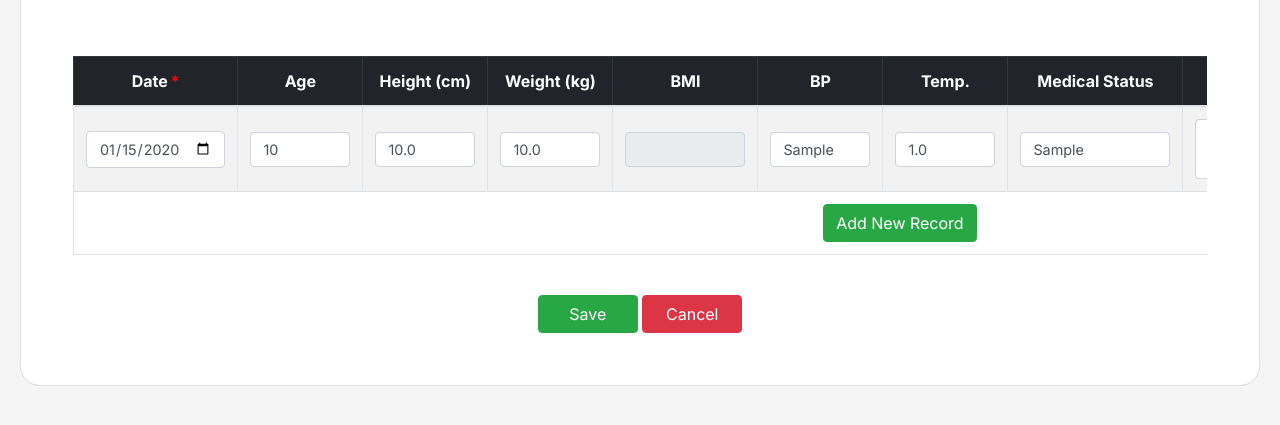
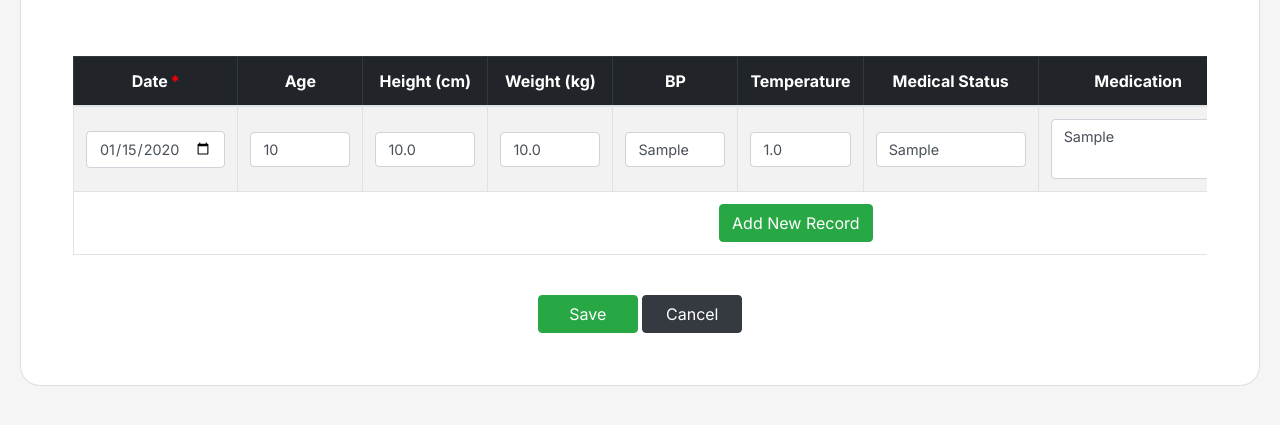
Before and after one commit to ayenla/MSYS42, a Django app: page /family-medical-records/1/edit/1/ in a window 1280 px wide. Shown: the part 350-775 px from the top of the page. Run offline with Django 5.2, Linux system fonts and the light colour scheme; tables that the repository leaves empty hold one stand-in row (values such as "Sample post"); parts of the project's set-up code (start-up, migrations or seed data) failed here and were passed over; some libraries are stand-ins or nearby versions.

Commit message:
fixed FMR bugs

```diff
--- a/BADproject/msys42app/templates/msys42app/edit_family_medical.html
+++ b/BADproject/msys42app/templates/msys42app/edit_family_medical.html
@@ -93,9 +93,10 @@
 
                             </div>
                             <div class="modal-footer d-flex justify-content-between">
+
                                 <div>
                                     <a href="{% url 'delete_family_member' pk=child.pk id=member.pk %}"
-                                       class="btn btn-dark"
+                                       class="btn btn-danger"
                                        onclick="return confirm('Are you sure you want to delete this family member?');">
                                        Delete Member
                                     </a>
@@ -103,7 +104,7 @@
 
                                 <div>
                                     <button type="submit" class="btn btn-success">Save</button>
-                                    <button type="button" class="btn btn-danger" data-dismiss="modal">Close</button>
+                                    <button type="button" class="btn btn-dark" data-dismiss="modal">Close</button>
                                 </div>
                             </div>
 
@@ -126,9 +127,8 @@
                                     <th style="min-width: 100px;">Age</th>
                                     <th style="min-width: 100px;">Height (cm)</th>
                                     <th style="min-width: 100px;">Weight (kg)</th>
-                                    <th style="min-width: 120px;">BMI</th>
                                     <th style="min-width: 100px;">BP</th>
-                                    <th style="min-width: 100px;">Temp.</th>
+                                    <th style="min-width: 100px;">Temperature</th>
                                     <th style="min-width: 150px;">Medical Status</th>
                                     <th style="min-width: 200px;">Medication</th>
                                     <th style="min-width: 200px;">Remarks</th>
@@ -139,19 +139,21 @@
                             <tbody style="background-color: white; font-size: smaller;">
                                 {% for record in records %}
                                 <tr>
-                                    <input type="hidden" name="record_id_{{ forloop.counter0 }}" value="{{ record.id }}">
                                     <td><input type="date" name="records[][date]" class="form-control" value="{{ record.date | date:'Y-m-d'}}" style="min-width: 120px;"></td>
-                                    <td><input type="text" name="records[][age]" class="form-control" value="{{ record.age|default_if_none:'' }}" style="min-width: 100px;"></td>
-                                    <td><input type="text" name="records[][height]" class="form-control" value="{{ record.height|default_if_none:'' }}" style="min-width: 100px;"></td>
-                                    <td><input type="text" name="records[][weight]" class="form-control" value="{{ record.weight|default_if_none:'' }}" style="min-width: 100px;"></td>
-                                    <td><input type="number" name="records[][bmi]" step="0.01" max="999.9" class="form-control bmi-output" style="min-width: 120px; text-align: right;" readonly></td>
+                                    <td><input type="text" name="records[][age]" class="form-control" value="{{ record.age |default_if_none:'0.00' }}" style="min-width: 100px;"></td>
+                                    <td><input type="text" name="records[][height]" class="form-control" value="{{ record.height |default_if_none:'0.00' }}" style="min-width: 100px;"></td>
+                                    <td><input type="text" name="records[][weight]" class="form-control" value="{{ record.weight |default_if_none:'0.00' }}" style="min-width: 100px;"></td>
                                     <td><input type="text" name="records[][bp]" class="form-control" value="{{ record.bp }}" style="min-width: 100px;"></td>
-                                    <td><input type="text" name="records[][temperature]" class="form-control" value="{{ record.temp|default_if_none:'' }}" style="min-width: 100px;"></td>
+                                    <td><input type="text" name="records[][temperature]" class="form-control" value="{{ record.temp |default_if_none:'0.00' }}" style="min-width: 100px;"></td>
                                     <td><input type="text" name="records[][medical_status]" class="form-control" value="{{ record.med_stat }}" style="min-width: 150px;"></td>
-                                    <td><textarea name="records[][medication]" class="form-control" style="min-width: 200px; resize: vertical;">{{ record.medication }}</textarea></td>
-                                    <td><textarea name="records[][remarks]" class="form-control" style="min-width: 200px; resize: vertical;">{{ record.remarks }}</textarea></td>
+                                    <td><textarea name="records[][medication]" class="form-control" style="min-width: 150px; resize: vertical;">{{ record.medication }}</textarea></td>
+                                    <td><textarea name="records[][remarks]" class="form-control" style="min-width: 150px; resize: vertical;">{{ record.remarks }}</textarea></td>
                                     <td>
-                                        <button type="button" class="btn btn-danger btn-sm" onclick="deleteMedicalRow(this)">Delete</button>
+                                        <a href="{% url 'delete_family_medical_record' pk=child.pk id=member.pk rec=record.pk%}"
+                                            class="btn btn-danger"
+                                            onclick="return confirm('You are about to delete this Medical Record Table Entry');">
+                                            <i class="bi bi-trash3"></i>
+                                        </a>
                                     </td>
                                 </tr>
                                 {% endfor %}
@@ -168,14 +170,67 @@
                     </div>
 
                     <div class="text-center mt-4">
-                        <button type="submit" class="btn btn-success me-2" style="min-width: 100px;">Save</button>
-                        <a href="{% url 'view_family_medical_record' child.id member.pk %}" class="btn btn-danger" style="min-width: 100px;">Cancel</a>
+                        <button type="submit" class="btn btn-success me-2" style="min-width: 100px;"
+                        onclick="return confirm('You are about to save the changes made to this Medical Record Entry.');">Save</button>
+                        <a href="{% url 'view_family_medical_record' child.id member.pk %}" class="btn btn-dark" style="min-width: 100px;">Cancel</a>
                     </div>
                 </form>
             </div>
         </div>
     </div>
 </div>
+
+<script>
+
+    function addMedicalRow() {
+  const tableBody = document.querySelector("tbody");
+  const newRow = document.createElement("tr");
+
+  const today = new Date().toISOString().split('T')[0];
+
+  newRow.innerHTML = `
+  <td><div style="width: 100%; word-wrap: break-word;"><input type="date" name="records[][date]" class="form-control" max="${today}" style="font-size: small;" required/></div></td>
+  <td><div style="width: 100%; word-wrap: break-word;"><input type="number" name="records[][age]" class="form-control" min="0" max="999" style="font-size: small;" /></div></td>
+  <td><div style="width: 100%; word-wrap: break-word;"><input type="number" name="records[][height]" step="0.1" min="0" max="999.9" class="form-control height-input" style="font-size: small;" /></div></td>
+  <td><div style="width: 100%; word-wrap: break-word;"><input type="number" name="records[][weight]" step="0.1" min="0" max="999.9" class="form-control weight-input" style="font-size: small;" /></div></td>
+  <td><div style="width: 100%; word-wrap: break-word;"><input type="text" name="records[][bp]" class="form-control" maxlength="6" style="font-size: small;" /></div></td>
+  <td><div style="width: 100%; word-wrap: break-word;"><input type="number" name="records[][temperature]" step="0.1" min="0" max="99.9" class="form-control" style="font-size: small;" /></div></td>
+  <td><div style="width: 100%; word-wrap: break-word;"><input type="text" name="records[][medical_status]" class="form-control" style="font-size: small;" /></div></td>
+  <td><div style="width: 100%; word-wrap: break-word;"><textarea name="records[][medication]" class="form-control" maxlength="100" style="font-size: small; resize: vertical;"></textarea></div></td>
+  <td><div style="width: 100%; word-wrap: break-word;"><textarea name="records[][remarks]" class="form-control" maxlength="100" style="font-size: small; resize: vertical;"></textarea></div></td>
+  <td><button type="button" class="btn btn-danger btn-sm" onclick="deleteMedicalRow(this)">Delete</button></td>
+`;
+
+
+  tableBody.appendChild(newRow);
+}
+
+  document.addEventListener("DOMContentLoaded", function () {
+    const today = new Date().toISOString().split('T')[0];
+    document.querySelectorAll('input[type="date"]').forEach(input => {
+      input.max = today;
+    });
+  });
+
+
+    function deleteMedicalRow(button) {
+    const row = button.closest("tr");
+
+    // Get the hidden input with the record ID from this row
+    const idInput = row.querySelector('input[name^="record_id_"]');
+    if (idInput && idInput.value) {
+        // Add the ID to the hidden deleted_ids input
+        const deletedIdsInput = document.getElementById("deleted-ids");
+        const current = deletedIdsInput.value ? deletedIdsInput.value.split(",") : [];
+        current.push(idInput.value);
+        deletedIdsInput.value = current.join(",");
+    }
+
+    // Remove the row from the DOM
+    row.remove();
+}
+  </script>
+
 
 <style>
     .table-responsive {
@@ -205,76 +260,4 @@
     }
 </style>
 
-<script>
-
-    function addMedicalRow() {
-  const tableBody = document.querySelector("tbody");
-  const newRow = document.createElement("tr");
-
-  const today = new Date().toISOString().split('T')[0];
-
-  newRow.innerHTML = `
-  <td><div style="width: 100%; word-wrap: break-word;"><input type="date" name="records[][date]" class="form-control" max="${today}" style="font-size: small;" required/></div></td>
-  <td><div style="width: 100%; word-wrap: break-word;"><input type="number" name="records[][age]" class="form-control" min="0" max="999" style="font-size: small;" /></div></td>
-  <td><div style="width: 100%; word-wrap: break-word;"><input type="number" name="records[][height]" step="0.1" min="0" max="999.9" class="form-control height-input" style="font-size: small;" /></div></td>
-  <td><div style="width: 100%; word-wrap: break-word;"><input type="number" name="records[][weight]" step="0.1" min="0" max="999.9" class="form-control weight-input" style="font-size: small;" /></div></td>
-  <td><div style="width: 100%; word-wrap: break-word;"><input type="number" name="records[][bmi]" step="0.01" max="999.9" class="form-control bmi-output" style="font-size: small;" readonly /></div></td>
-  <td><div style="width: 100%; word-wrap: break-word;"><input type="text" name="records[][bp]" class="form-control" maxlength="7" placeholder="***/**" style="font-size: small;" /></div></td>
-  <td><div style="width: 100%; word-wrap: break-word;"><input type="number" name="records[][temperature]" step="0.1" min="0" max="99.9" class="form-control" style="font-size: small;" /></div></td>
-  <td><div style="width: 100%; word-wrap: break-word;"><input type="text" name="records[][medical_status]" class="form-control" style="font-size: small;" /></div></td>
-  <td><div style="width: 100%; word-wrap: break-word;"><textarea name="records[][medication]" class="form-control" maxlength="100" style="font-size: small; resize: vertical;"></textarea></div></td>
-  <td><div style="width: 100%; word-wrap: break-word;"><textarea name="records[][remarks]" class="form-control" maxlength="100" style="font-size: small; resize: vertical;"></textarea></div></td>
-  <td><button type="button" class="btn btn-danger btn-sm" onclick="deleteMedicalRow(this)">Delete</button></td>
-`;
-
-
-  tableBody.appendChild(newRow);
-
-  // Add event listeners for BMI calculation
-  const heightInput = newRow.querySelector(".height-input");
-  const weightInput = newRow.querySelector(".weight-input");
-  const bmiOutput = newRow.querySelector(".bmi-output");
-
-  const calculateBMI = () => {
-    const height = parseFloat(heightInput.value);
-    const weight = parseFloat(weightInput.value);
-    if (height > 0 && weight > 0) {
-      const heightInMeters = height / 100;
-      const bmi = weight / (heightInMeters * heightInMeters);
-      bmiOutput.value = bmi.toFixed(1);
-    } else {
-      bmiOutput.value = '';
-    }
-  };
-
-  heightInput.addEventListener('input', calculateBMI);
-  weightInput.addEventListener('input', calculateBMI);
-}
-
-  document.addEventListener("DOMContentLoaded", function () {
-    const today = new Date().toISOString().split('T')[0];
-    document.querySelectorAll('input[type="date"]').forEach(input => {
-      input.max = today;
-    });
-  });
-
-
-    function deleteMedicalRow(button) {
-    const row = button.closest("tr");
-
-    // Get the hidden input with the record ID from this row
-    const idInput = row.querySelector('input[name^="record_id_"]');
-    if (idInput && idInput.value) {
-        // Add the ID to the hidden deleted_ids input
-        const deletedIdsInput = document.getElementById("deleted-ids");
-        const current = deletedIdsInput.value ? deletedIdsInput.value.split(",") : [];
-        current.push(idInput.value);
-        deletedIdsInput.value = current.join(",");
-    }
-
-    // Remove the row from the DOM
-    row.remove();
-}
-  </script>
-
 {% endblock %}
```
